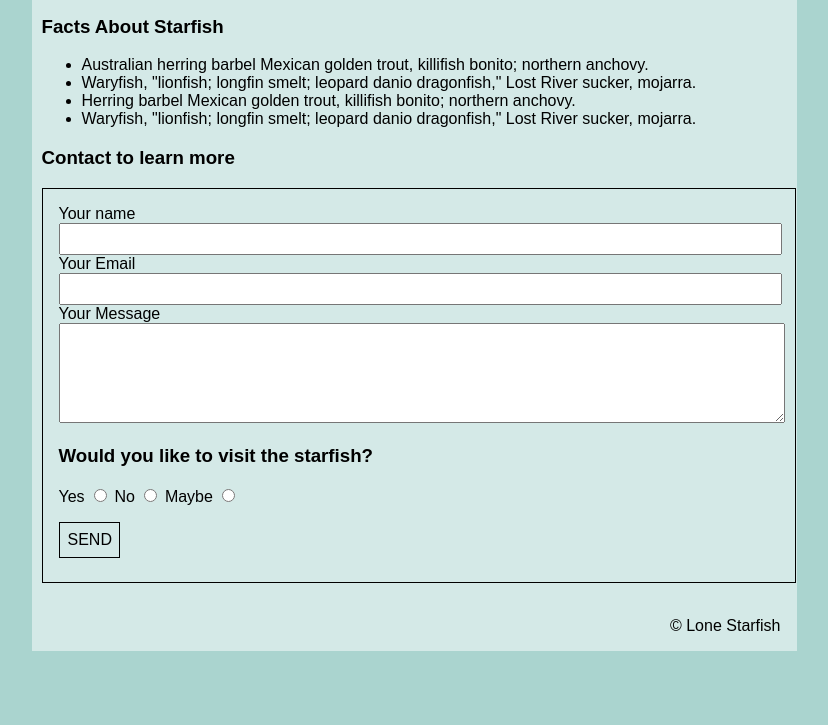
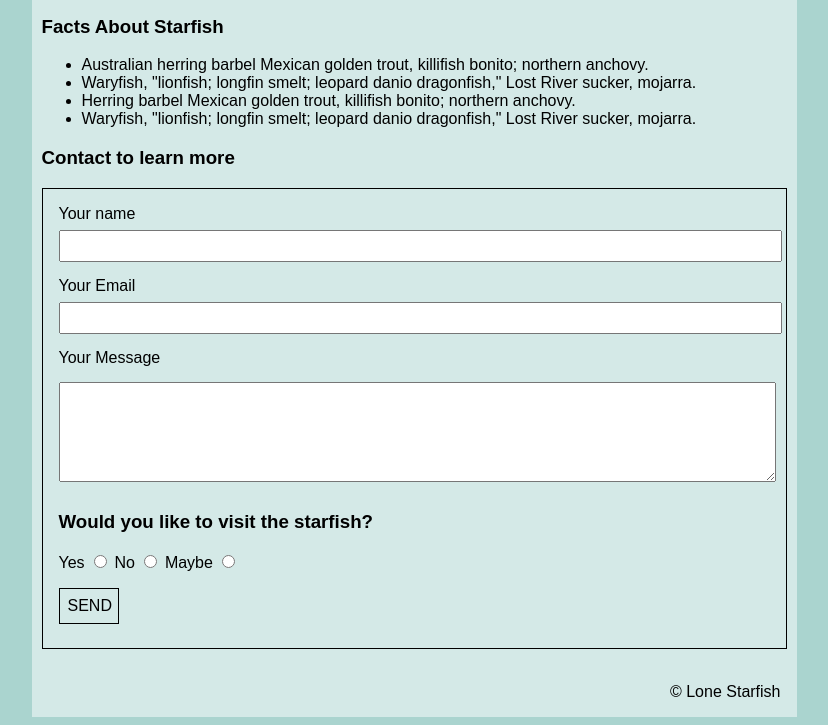
Before and after one commit to whit1045/whit1045.github.io, a plain HTML site: page midterm/index.html in a window 1280 px wide. Shown: the part 727-1452 px from the top of the page, without its empty margins (226-1054 px from the left). Before the commit the page ends 1386 px from the top, so only its background shows below. Drawn offline with Linux system fonts and the light colour scheme.

Commit message:
more css

```diff
--- a/midterm/css/main.css
+++ b/midterm/css/main.css
@@ -17,7 +17,21 @@ body {
 section {
     border: .1rem solid black;
     padding: 1em 1em .5em 1em;
-    width: 45rem;
+
+}
+#fullname{
+    margin-bottom:15px;
+    margin-top:7px;
+}
+
+#youremail{
+    margin-bottom: 15px;
+    margin-top: 7px;
+}
+
+#message {
+    margin-top: 15px;
+    margin-bottom: 7px;
 }
 .SEND {
   width: 6%;
--- a/midterm/index.html
+++ b/midterm/index.html
@@ -59,11 +59,12 @@
         <div>
         <label for="fullname">Your name</label>
         <input type="text" id="fullname" name="yourname">
-
+        </div>
+        <div>
             <label for="youremail">Your Email</label>
             <input type="email" name="youremail" id="youremail" required>
         </div>
-        </form>
+
         <div>
             <label for="message">Your Message</label>
                     <textarea name="message" id="message"></textarea>
@@ -80,6 +81,7 @@
         <p class="SEND">
             SEND
         </p>
+    </form>
     </section>
     </main>
 <footer>
```
